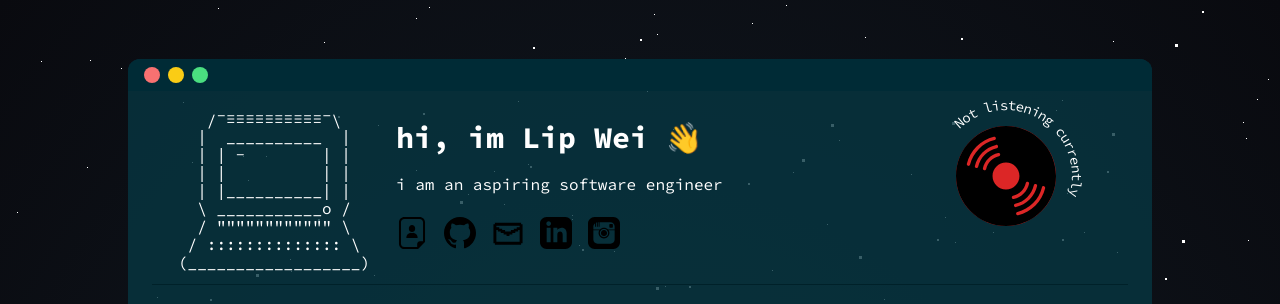
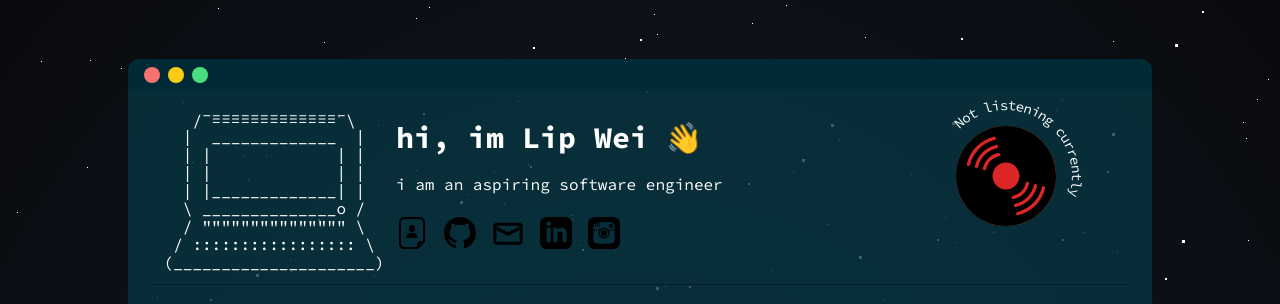
Before and after one commit to lipwei1808/tanlipwei, a Next.js app: page / in a window 1280 px wide. Shown: the top 304 px of the page. Built offline with nearby package versions, Linux system fonts and the light colour scheme; no server answers.

Commit message:
Added ascii computer on header and new og image

```diff
--- a/src/pages/components/About.tsx
+++ b/src/pages/components/About.tsx
@@ -7,6 +7,9 @@ const About = () => {
     'am an aspiring software engineer',
     'am a computer science student',
     'am studying business',
+    'am a self-taught programmer',
+    'am taking 5 modules this semester',
+    'love ES2002',
   ];
   return (
     <>
--- a/src/pages/components/Ascii.tsx
+++ b/src/pages/components/Ascii.tsx
@@ -1,4 +1,6 @@
 import { FC } from 'react';
+
+import classes from './Input.module.scss';
 
 interface Props {
   command: string;
@@ -8,27 +10,28 @@ interface Props {
 const Ascii: FC<Props> = ({ command }) => {
   return (
     <div className="whitespace-pre col-start-1 col-span-3 row-span-3 justify-self-center">
-      <p className="leading-[1px]">{'    ------------'}</p>
-      <p className="leading-2">{'   / ========== \\'}</p>
+      <p className="leading-[1px]">{'    ---------------'}</p>
+      <p className="leading-2">{'   / ============= \\'}</p>
       {/* <p className="leading-3">{'   / __________\\'}</p> */}
-      <p>{'  |  __________  |'}</p>
-      <p className="leading-3">{'  | | -        | |'}</p>
+      <p>{'  |  _____________  |'}</p>
+      <p className="leading-3">{'  | |             | |'}</p>
       <p>
         {'  | |'}
         {command ? (
           <span className="text-green-400 truncate ... whitespace-pre">
-            {command.padEnd(10, ' ')}
+            &nbsp;
+            {command.padEnd(12, ' ')}
           </span>
         ) : (
-          '          '
+          <span className={`${classes.animateCursor} text-green-400`}>{' _           '}</span>
         )}
         | |
       </p>
-      <p className="leading-3">{'  | |__________| |'}</p>
-      <p>{'  \\ ___________o / '}</p>
-      <p className="leading-3">{'  / """""""""""" \\'}</p>
-      <p>{' / :::::::::::::: \\'}</p>
-      <p className="leading-3">(__________________)</p>
+      <p className="leading-3">{'  | |_____________| |'}</p>
+      <p>{'  \\ ______________o / '}</p>
+      <p className="leading-3">{'  / """"""""""""""" \\'}</p>
+      <p>{' / ::::::::::::::::: \\'}</p>
+      <p className="leading-3">(_____________________)</p>
     </div>
   );
 };
```
Also changed, not shown: public/favicon/favicon1200_630.png (added), public/images/og_image.png.
